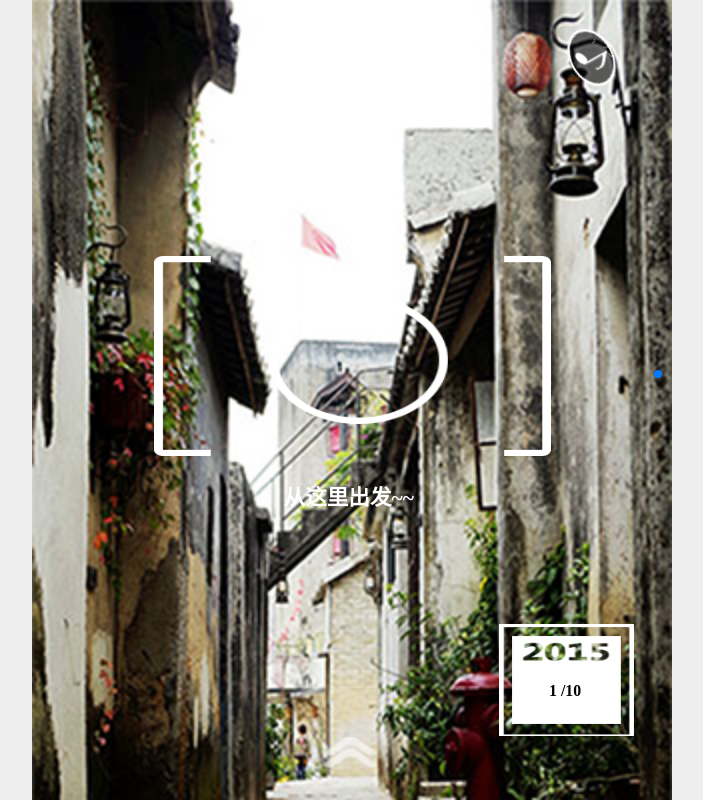
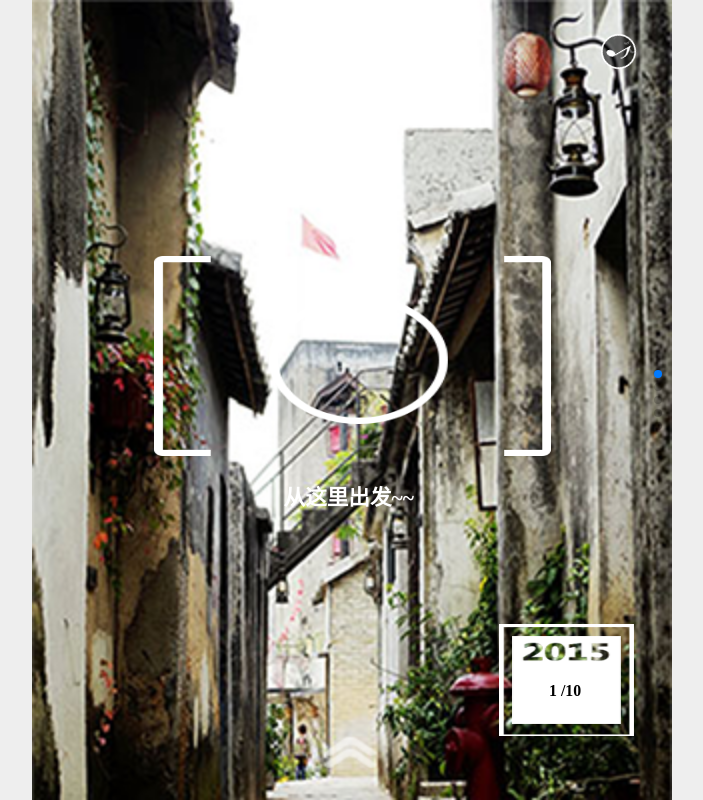
Before and after one commit to keyCC/keyCC.github.io, a plain HTML site: page index.html in a window 1280 px wide. Shown: the whole page, without its empty margins (288-991 px from the left). Drawn offline with Linux system fonts and the light colour scheme.

Commit message:
.musics-width and height-no %->px

```diff
--- a/css/mycss.css
+++ b/css/mycss.css
@@ -26,8 +26,10 @@
 	position: relative;
 }
 .swiper-container .musics{
-    width: 12.5%;
-    height: 7.05%;
+   /* width: 12.5%;
+    height: 7.05%;*/
+    width:46px;
+    height:46px;
     position: absolute;
     right: 5%;
     top: 3%;
```
